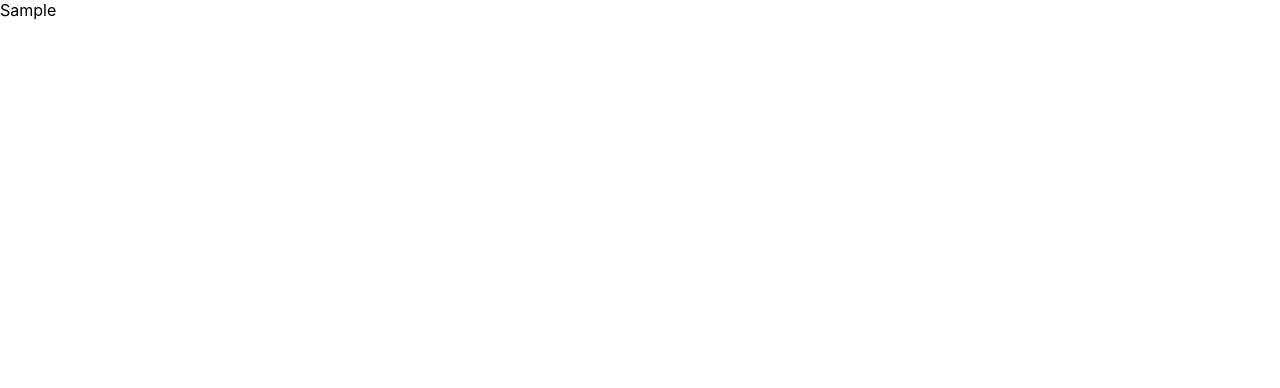
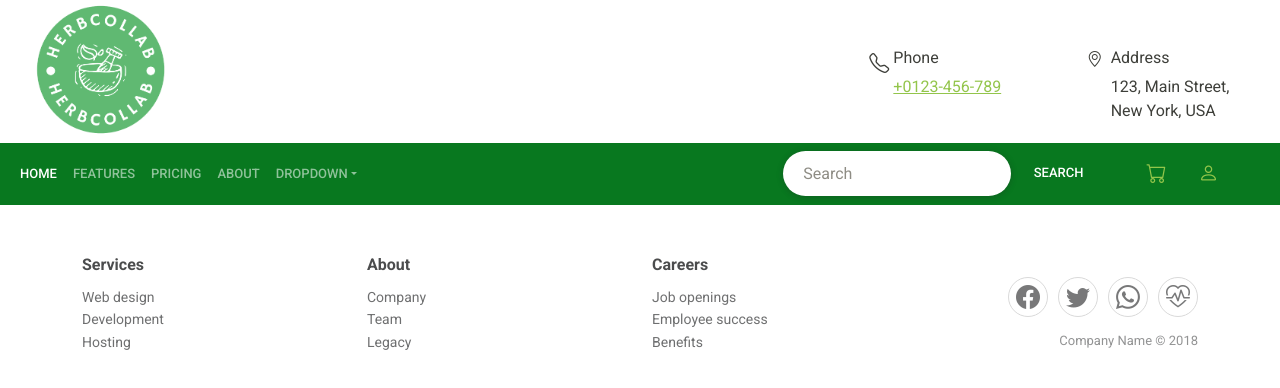
Before and after one commit to AbishekPerera/HerbCollab, a React (Create React App) app in the folder frontend/: page / in a window 1280 px wide. Shown: the top 388 px of the page. Built offline with nearby package versions, Linux system fonts and the light colour scheme.

Commit message:
init abishek

```diff
--- a/frontend/package.json
+++ b/frontend/package.json
@@ -7,7 +7,9 @@
     "@testing-library/react": "^13.4.0",
     "@testing-library/user-event": "^13.5.0",
     "axios": "^1.3.4",
+    "bootstrap-icons": "^1.10.4",
     "react": "^18.2.0",
+    "react-bootstrap": "^2.7.2",
     "react-dom": "^18.2.0",
     "react-router-dom": "^6.10.0",
     "react-scripts": "5.0.1",
--- a/frontend/src/App.js
+++ b/frontend/src/App.js
@@ -2,14 +2,32 @@ import React from "react";
 import { Routes, Route } from "react-router-dom";
 import Sample from "./pages/Sample";
 import Test from "./pages/Test";
+import Footer from "./components/Footer/Footer";
+import Header from "./components/Header/Header";
 
 function App() {
   return (
     <div className="App">
+      <Header />
+
+      {/* ::::::::::::::::::::::::::::::::::::::::Customer Routes::::::::::::::::::::::::::::::::::::::::::::::::::: */}
       <Routes>
         <Route path="/" element={<Sample />} />
         <Route path="/just" element={<Test />} />
+        {/* ::::::::::::::::::::::::::::::::::::::::Customer Routes::::::::::::::::::::::::::::::::::::::::::::::::::: */}
+
+        {/* ::::::::::::::::::::::::::::::::::::::::Admin Routes::::::::::::::::::::::::::::::::::::::::::::::::::: */}
+        <Route path="/system/auth" element={<Test />} />
+        <Route path="/system/admin-dashboard" element={<Test />} />
+        {/* ::::::::::::::::::::::::::::::::::::::::Admin Routes::::::::::::::::::::::::::::::::::::::::::::::::::: */}
+
+        {/* ::::::::::::::::::::::::::::::::::::::::Seller Routes::::::::::::::::::::::::::::::::::::::::::::::::::: */}
+        <Route path="/system/auth" element={<Test />} />
+        <Route path="/system/seller-dashboard" element={<Test />} />
+        {/* ::::::::::::::::::::::::::::::::::::::::Seller Routes::::::::::::::::::::::::::::::::::::::::::::::::::: */}
       </Routes>
+
+      <Footer />
     </div>
   );
 }
--- /dev/null
+++ b/frontend/src/components/Header/Header.css
@@ -0,0 +1,31 @@
+#navbar-Logo {
+  width: 200px;
+  /* height: 100px; */
+  margin: 0 0 0 0;
+  padding: 0 0 0 0;
+}
+
+.search-width {
+  width: 100%;
+}
+
+/* search-2 */
+
+.header-search-2 input {
+  margin-bottom: 0;
+  border: 0;
+  -webkit-box-shadow: 0 1px 6px 0 rgba(32, 33, 36, 0.28);
+  box-shadow: 0 1px 6px 0 rgba(32, 33, 36, 0.28);
+  border-radius: 50px;
+  padding-left: 20px;
+  padding-right: 50px;
+  height: 45px;
+}
+.header-search-2 button {
+  right: 0;
+  background-color: transparent;
+  height: 45px;
+  top: 0;
+  padding: 0 15px;
+  border: none;
+}
--- /dev/null
+++ b/frontend/src/components/Header/Header.jsx
@@ -0,0 +1,136 @@
+import React from "react";
+import Logo from "../../img/Logo/logo.png";
+import "./Header.css";
+import { Row, Col } from "react-bootstrap";
+
+const Header = () => {
+  return (
+    <div>
+      <Row>
+        <Col lg={3}>
+          <a class="navbar-brand" href="#">
+            <img src={Logo} alt="" id="navbar-Logo" />
+          </a>
+        </Col>
+        <Col lg={5}></Col>
+        <Col lg={2}>
+          <div class="row pt-5">
+            <div class="col-1">
+              <i class="bi bi-telephone fs-5"></i>
+            </div>
+            <div class="col-9">
+              <h6>Phone</h6>
+              <p>
+                <a href="tel:0123456789">+0123-456-789</a>
+              </p>
+            </div>
+          </div>
+        </Col>
+        <Col lg={2}>
+          <div class="row pt-5">
+            <div class="col-1">
+              <i class="bi bi-geo-alt"></i>
+            </div>
+            <div class="col-9">
+              <h6>Address</h6>
+              <p>123, Main Street, New York, USA</p>
+            </div>
+          </div>
+        </Col>
+      </Row>
+      <nav class="navbar navbar-expand-lg navbar-dark bg-primary">
+        <div class="container-fluid">
+          <button
+            class="navbar-toggler"
+            type="button"
+            data-bs-toggle="collapse"
+            data-bs-target="#navbarColor01"
+            aria-controls="navbarColor01"
+            aria-expanded="false"
+            aria-label="Toggle navigation"
+          >
+            <span class="navbar-toggler-icon"></span>
+          </button>
+          <div class="collapse navbar-collapse" id="navbarColor01">
+            <ul class="navbar-nav me-auto">
+              <li class="nav-item">
+                <a class="nav-link active" href="#">
+                  Home
+                  <span class="visually-hidden">(current)</span>
+                </a>
+              </li>
+              <li class="nav-item">
+                <a class="nav-link" href="#">
+                  Features
+                </a>
+              </li>
+              <li class="nav-item">
+                <a class="nav-link" href="#">
+                  Pricing
+                </a>
+              </li>
+              <li class="nav-item">
+                <a class="nav-link" href="#">
+                  About
+                </a>
+              </li>
+              <li class="nav-item dropdown">
+                <a
+                  class="nav-link dropdown-toggle"
+                  data-bs-toggle="dropdown"
+                  href="#"
+                  role="button"
+                  aria-haspopup="true"
+                  aria-expanded="false"
+                >
+                  Dropdown
+                </a>
+                <div class="dropdown-menu">
+                  <a class="dropdown-item" href="#">
+                    Action
+                  </a>
+                  <a class="dropdown-item" href="#">
+                    Another action
+                  </a>
+                  <a class="dropdown-item" href="#">
+                    Something else here
+                  </a>
+                  <div class="dropdown-divider"></div>
+                  <a class="dropdown-item" href="#">
+                    Separated link
+                  </a>
+                </div>
+              </li>
+            </ul>
+            <div className="row">
+              <div className="col-8">
+                <form class="d-flex header-search-2">
+                  <input
+                    class="form-control me-sm-2"
+                    type="search"
+                    placeholder="Search"
+                  />
+                  <button class="btn btn-secondary my-2 my-sm-0" type="submit">
+                    Search
+                  </button>
+                </form>
+              </div>
+              <div className="col-4">
+                <div className="cart-acc-section m-sm-2">
+                  <a href="#" className="cart-acc fs-5 m-lg-3">
+                    <i class="bi bi-cart"></i>
+                  </a>
+                  <a href="#" className="cart-acc fs-5 m-lg-3">
+                    <i class="bi bi-person"></i>
+                  </a>
+                </div>
+              </div>
+            </div>
+          </div>
+        </div>
+      </nav>
+    </div>
+  );
+};
+
+export default Header;
--- a/frontend/src/index.js
+++ b/frontend/src/index.js
@@ -1,6 +1,8 @@
 import React from "react";
 import ReactDOM from "react-dom/client";
 import "./index.css";
+import "./bootstrap.min.css";
+import "bootstrap-icons/font/bootstrap-icons.css";
 import App from "./App";
 import { BrowserRouter, Routes, Route } from "react-router-dom";
 
--- a/frontend/src/pages/Sample.jsx
+++ b/frontend/src/pages/Sample.jsx
@@ -1,7 +1,8 @@
 import React from "react";
+import Logo from "../img/Logo/bg.jpg";
 
 const Sample = () => {
-  return <div>Sample</div>;
+  return <div></div>;
 };
 
 export default Sample;
```
Also changed, not shown: frontend/src/pages/HomePage/HomePage.jsx (added, +9 -0 lines), 2 other files (tests, documents, lock files or other folders).
